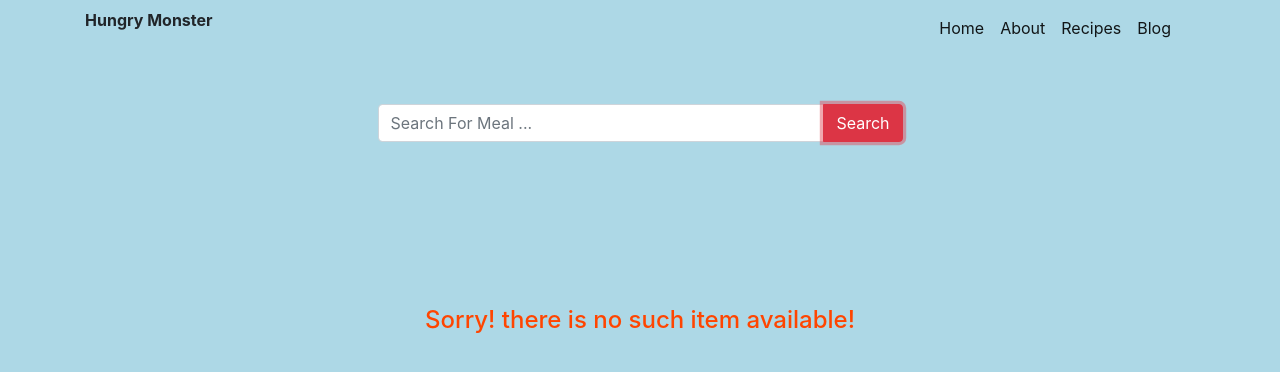
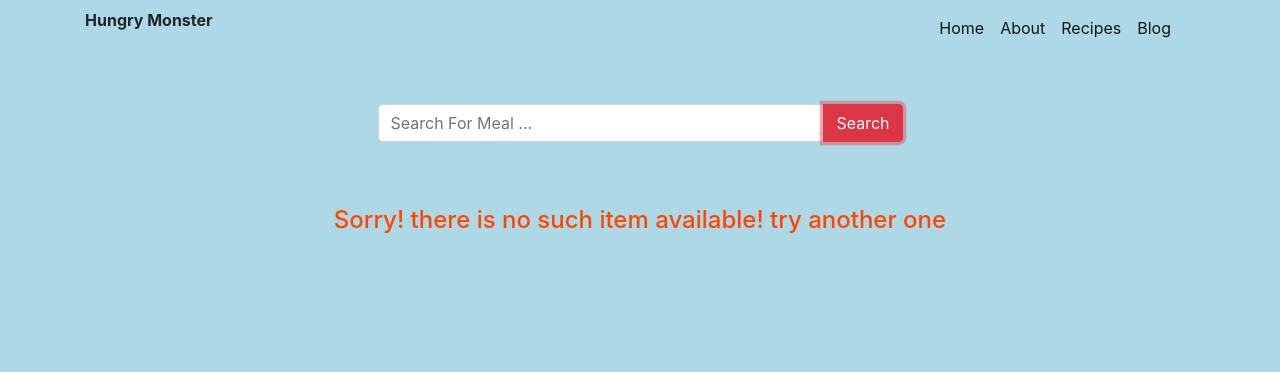
Before and after one commit to Jubayer777/Assignment-5, a plain HTML site: page index.html in a window 1280 px wide. Both pictures are taken after typing "Sample" into the empty fields and a click on the button "Search". Drawn offline with nearby package versions, Linux system fonts and the light colour scheme; no server answers.

Commit message:
final commit

```diff
--- a/css/style.css
+++ b/css/style.css
@@ -6,7 +6,7 @@ body{
     grid-template-columns: repeat(4,1fr);
     grid-gap: 30px;
 }
-#error-message{
+#error-div{
     display: grid;
     justify-content: center;
     color: orangered;
--- a/index.html
+++ b/index.html
@@ -51,6 +51,9 @@
             </div>
         </form>
     </div>
+    <div id="error-div">
+       <!-- Segment for displaying error message -->
+    </div>
     <div id="item-details-div">
          <!-- Segment for displaying details of a clicked item. -->
     </div>
--- a/js/app.js
+++ b/js/app.js
@@ -2,6 +2,7 @@
 //function for getting search result by user.
 const searchResult=()=>{
     const getSearchInput= document.getElementById('item-search').value;
+    document.getElementById('error-div').innerHTML='';
     if(getSearchInput!=''){
         //calling api for search items by name
         fetch(`https://www.themealdb.com/api/json/v1/1/search.php?s=${getSearchInput}`)
@@ -14,10 +15,10 @@ const searchResult=()=>{
 //function to display alert  for invalid  item search
 const errorMessage= ()=>{
     alert('Opps! Invalid Item');
-    const itemsDiv= document.getElementById('items-div');
-    itemsDiv.id='error-message';
-    itemsDiv.innerHTML=`
-    <h4>Sorry! there is no such item available!<h4>
+
+    const errorDiv= document.getElementById('error-div');
+    errorDiv.innerHTML=`
+    <h4>Sorry! there is no such item available! try another one<h4>
     `;
     document.getElementById('item-search').value='';
 }
```
